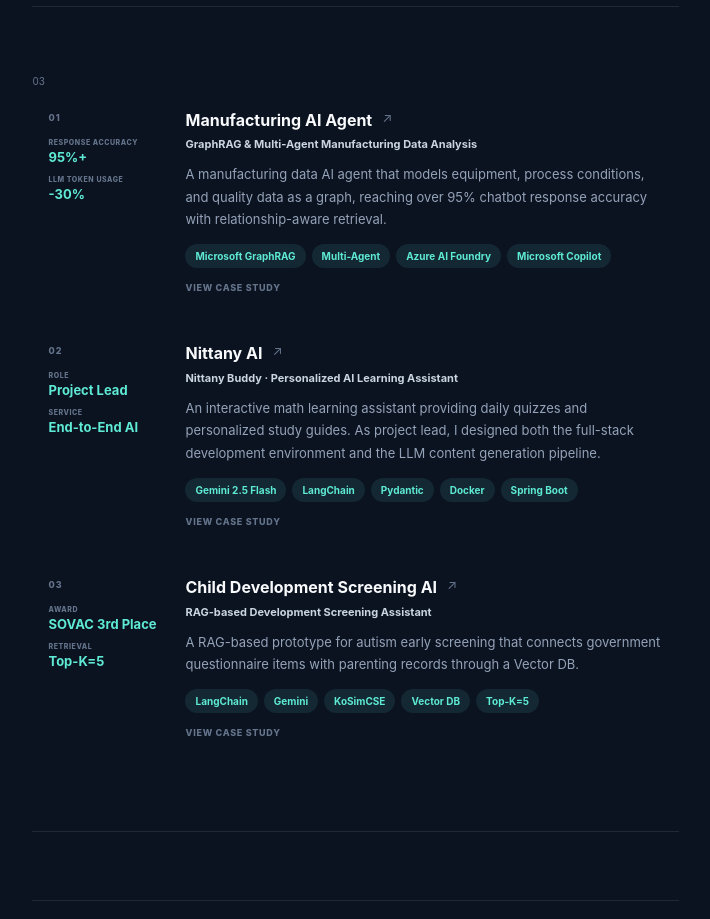
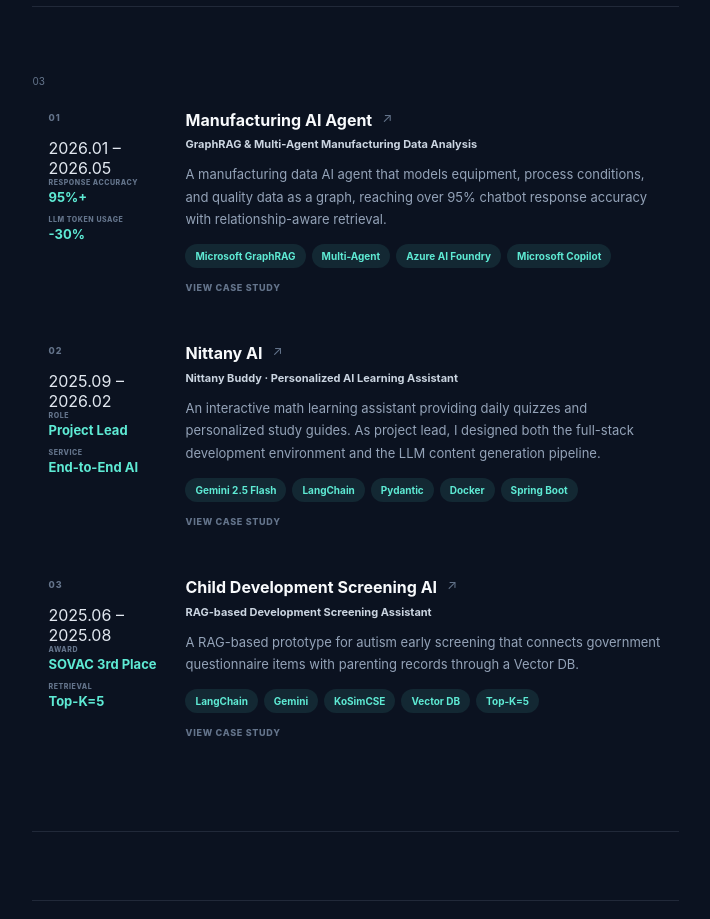
Before and after one commit to jalo0228/portfolio_dev, a Next.js app: page /en in a window 1280 px wide. Shown: the part 1580-2499 px from the top of the page, without its empty margins (561-1271 px from the left). Built offline with nearby package versions, Linux system fonts and the light colour scheme.

Commit message:
Show periods on project cards

```diff
--- a/components/ProjectCard.tsx
+++ b/components/ProjectCard.tsx
@@ -3,6 +3,7 @@
 
 type Card = {
   index: string;
+  period: string;
   title: string;
   subtitle: string;
   description: string;
@@ -16,6 +17,7 @@
       <Link className="project-card-link" href={`/${locale}/projects/${slug}`}>
         <div className="project-card-aside">
           <span className="project-index">{card.index}</span>
+          <time className="project-period">{card.period}</time>
           <div className="project-metrics">
             {card.metrics.map(([label, value]) => (
               <div className="project-metric" key={label}>
```
